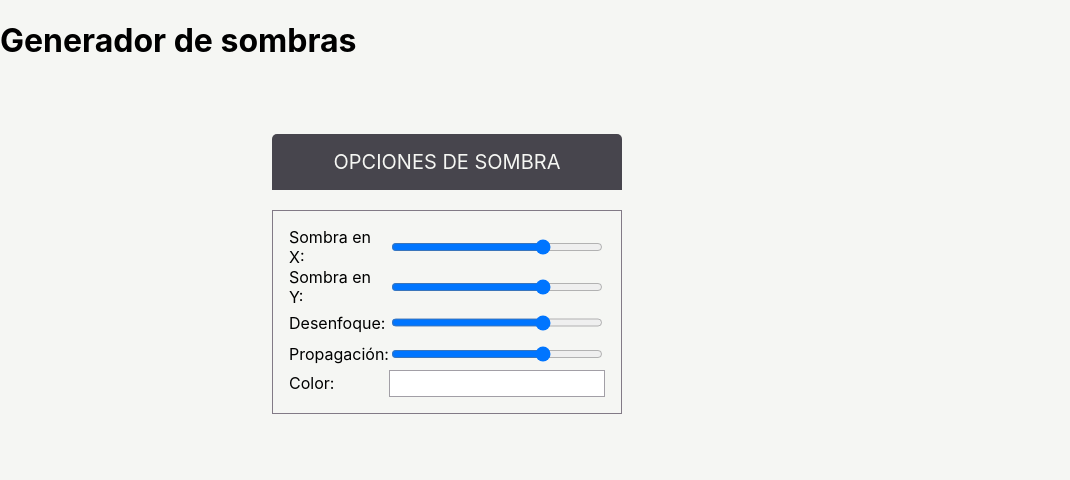
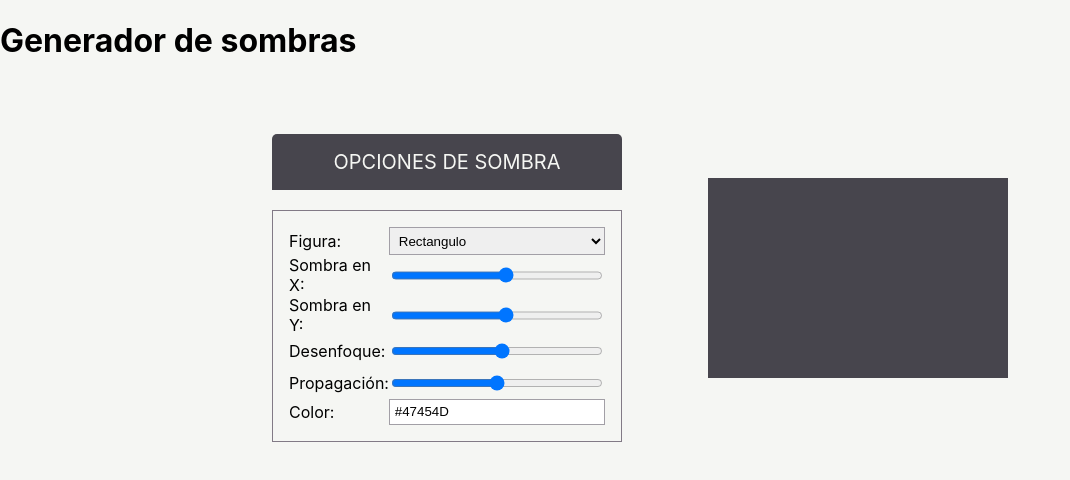
Before and after one commit to Ancient-R/Generador-box-shadow, a React (Create React App) app: page / in a window 1280 px wide. Shown: the top 480 px of the page, without its empty margins (0-1070 px from the left). Built offline with nearby package versions, Linux system fonts and the light colour scheme.

Commit message:
estado del formulario y estado para mostrar figuras

```diff
--- a/src/App.js
+++ b/src/App.js
@@ -1,13 +1,43 @@
+import { useState } from "react";
+
 import Header from "./components/header/Header";
 import Generator from "./components/ui/Generator";
+import Circle from "./components/figures/Circle";
+import Rectangle from "./components/figures/Rectangle";
+import Square from "./components/figures/Square";
 
 function App() {
+
+  // Estado para cambiar la figura
+  const [figure, setFigure] = useState('rectangle');
+
+  // Estado del formulario
+  const [formValues, setFormValues] = useState({
+    x: '10',
+    y: '10',
+    blur: '5',
+    spreed: '0',
+    color: '#47454D'
+  });
+
   return (
     <div className="App">
       <Header />
 
       <div className="container">
-        <Generator />
+        <Generator
+          figure = { figure }
+          setFigure={ setFigure }
+          formValues = { formValues }
+          setFormValues = { setFormValues }
+
+        />
+        { figure === 'square' ?
+          <Square />
+          : figure === 'circle' ?
+            <Circle />
+            : <Rectangle />
+        }
       </div>
     </div>
   );
--- a/src/components/ui/Generator.js
+++ b/src/components/ui/Generator.js
@@ -1,16 +1,41 @@
 import React from 'react';
 
-const Generator = () => {
+const Generator = ({ figure, setFigure, formValues, setFormValues }) => {
+
+    const { x, y, blur, spreed, color } = formValues;
+
+    const handleInputChange = e => {
+        setFormValues({
+            ...formValues,
+            [e.target.name]: e.target.value
+        });
+    }
+
     return (
         <div className='form__container'>
             <p className='form__title'>Opciones de sombra</p>
             <form className='form'>
+
+                <div className='form__field'>
+                    <label className='form__label'>Figura: </label>
+                    <select
+                        className='form__input'
+                        value={ figure }                        onChange={ (e) => setFigure(e.target.value)}
+                    >
+                        <option value="rectangle">Rectangulo</option>
+                        <option value="square">Cuadrado</option>
+                        <option value="circle">Circulo</option>
+                    </select>
+                </div>
                 <div className='form__field'>
                     <label className='form__label'>Sombra en X: </label>
                     <input
                         type="range"
                         className='form__input'
                         min={-100}
+                        name='x'
+                        value={x}
+                        onChange={ handleInputChange }
                     />
                 </div>
 
@@ -20,6 +45,9 @@ const Generator = () => {
                         type="range"
                         className='form__input'
                         min={-100}
+                        name='y'
+                        value={y}
+                        onChange={ handleInputChange }
                     />
                 </div>
 
@@ -29,6 +57,9 @@ const Generator = () => {
                         type="range"
                         className='form__input'
                         min={-100}
+                        name='blur'
+                        value={blur}
+                        onChange={ handleInputChange }
                     />
                 </div>
 
@@ -38,6 +69,9 @@ const Generator = () => {
                         type="range"
                         className='form__input'
                         min={-100}
+                        name='spreed'
+                        value={spreed}
+                        onChange={ handleInputChange }
                     />
                 </div>
 
@@ -46,6 +80,9 @@ const Generator = () => {
                     <input
                         type="text"
                         className='form__input'
+                        name='color'
+                        value={color}
+                        onChange={ handleInputChange }
                     />
                 </div>
 
```
